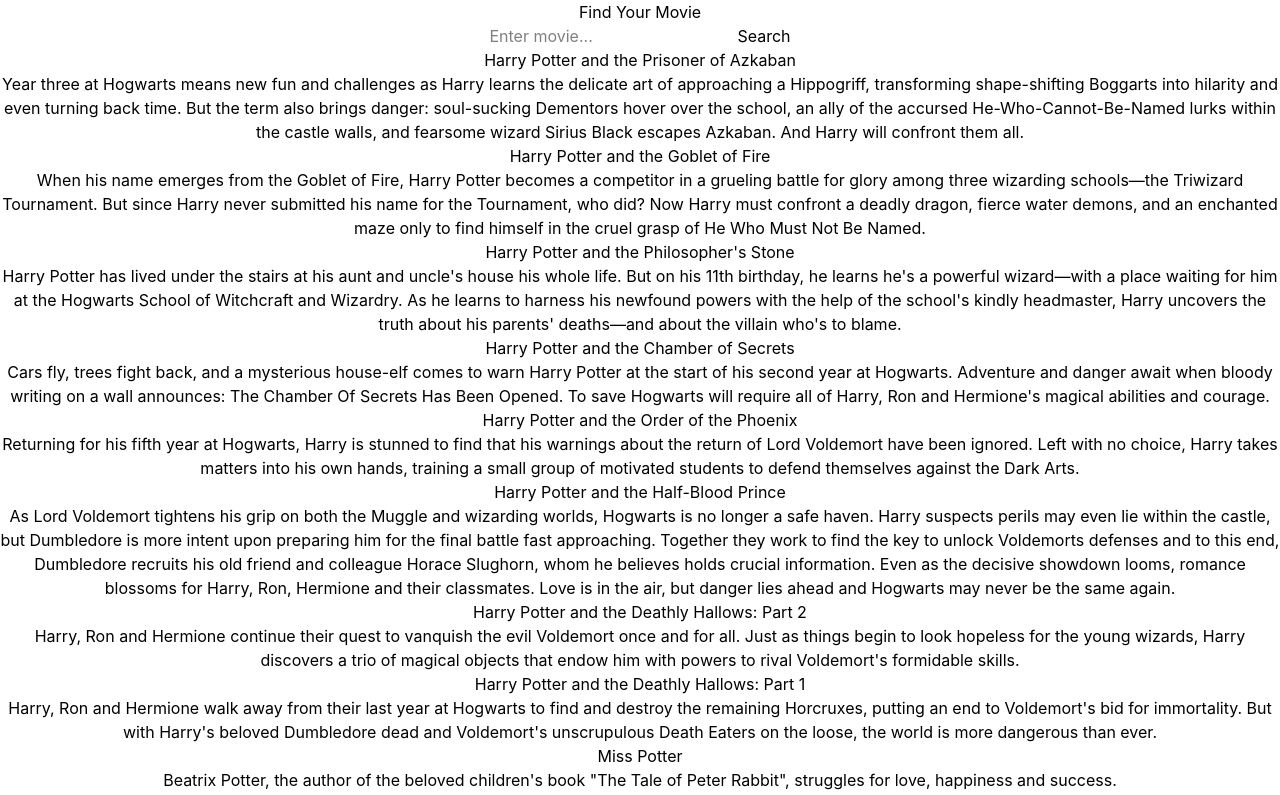
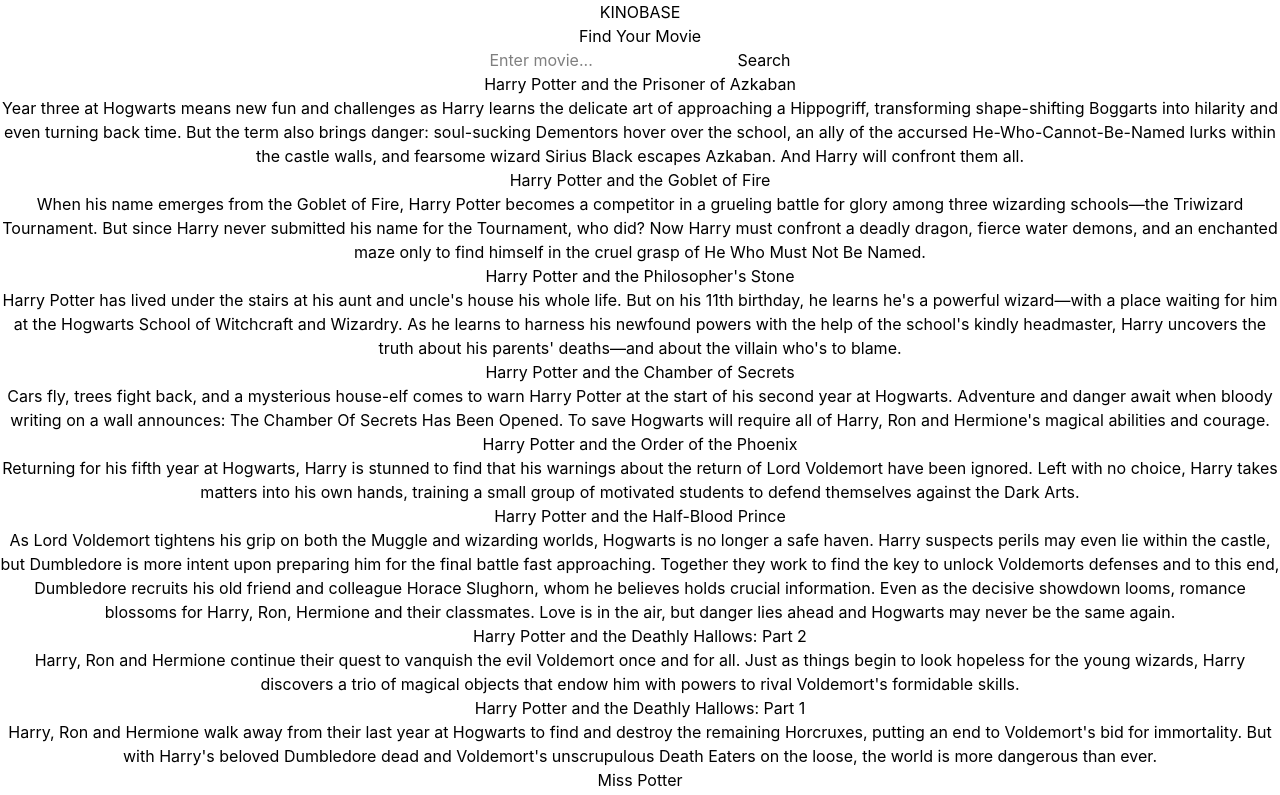
Before and after one commit to sashapervykh/rss-react-2026, a React (Vite) app in the folder frontend/: page / in a window 1280 px wide. Shown: the top 795 px of the page. Built offline with nearby package versions, Linux system fonts and the light colour scheme.

Commit message:
feat: add header

```diff
--- a/frontend/src/pages/Home/Home.tsx
+++ b/frontend/src/pages/Home/Home.tsx
@@ -1,10 +1,12 @@
 import { Component } from "react";
 import { SearchWrapper } from "../../widget/SearchWrapper/SearchWrapper";
 import { Footer } from "../../shared/ui/Footer/Footer";
+import { Header } from "../../shared/ui/Header/Header";
 
 export class Home extends Component {
     render() {
         return <>
+            <Header />
             <SearchWrapper />
             <Footer><div>buttom</div></Footer>
         </>
--- /dev/null
+++ b/frontend/src/shared/ui/Header/Header.tsx
@@ -0,0 +1,9 @@
+import { Component } from "react";
+
+export class Header extends Component {
+    render() {
+        return <header>
+            <div>KINOBASE</div>
+        </header>
+    }
+}
```
